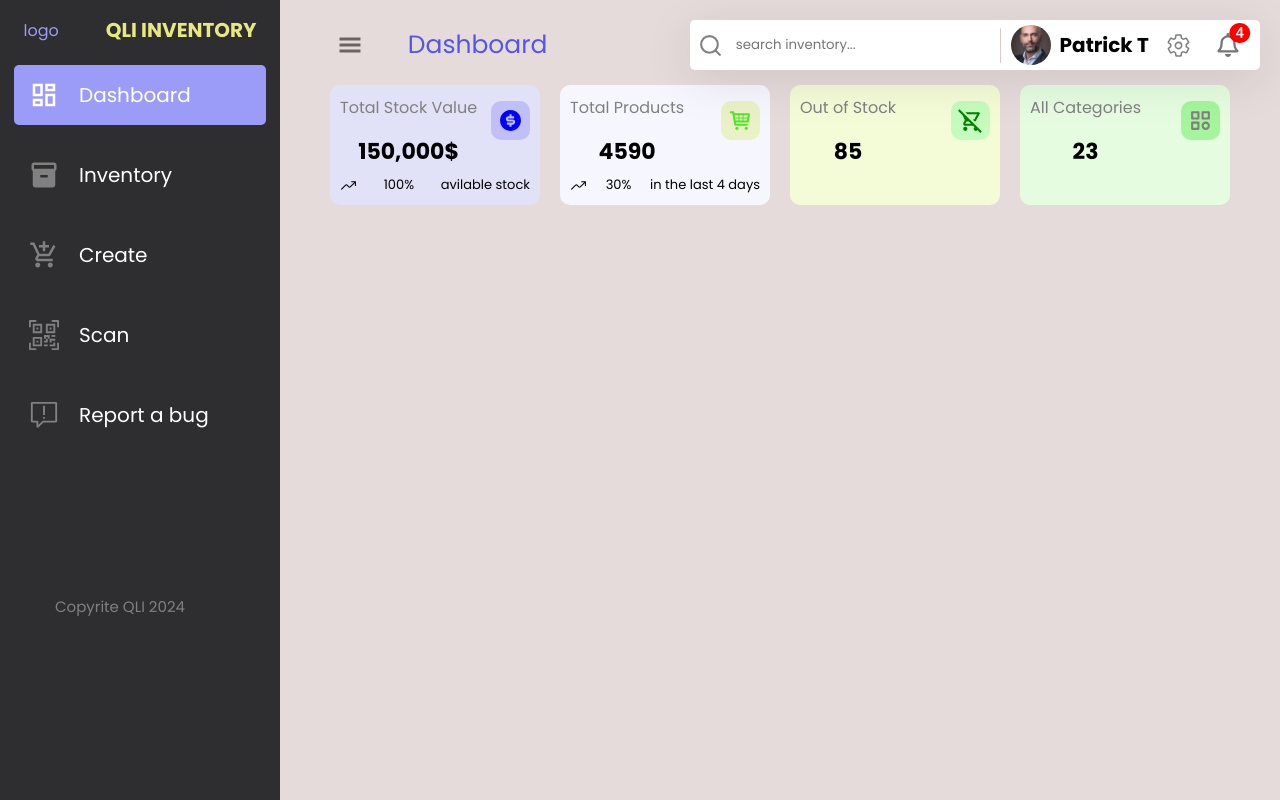
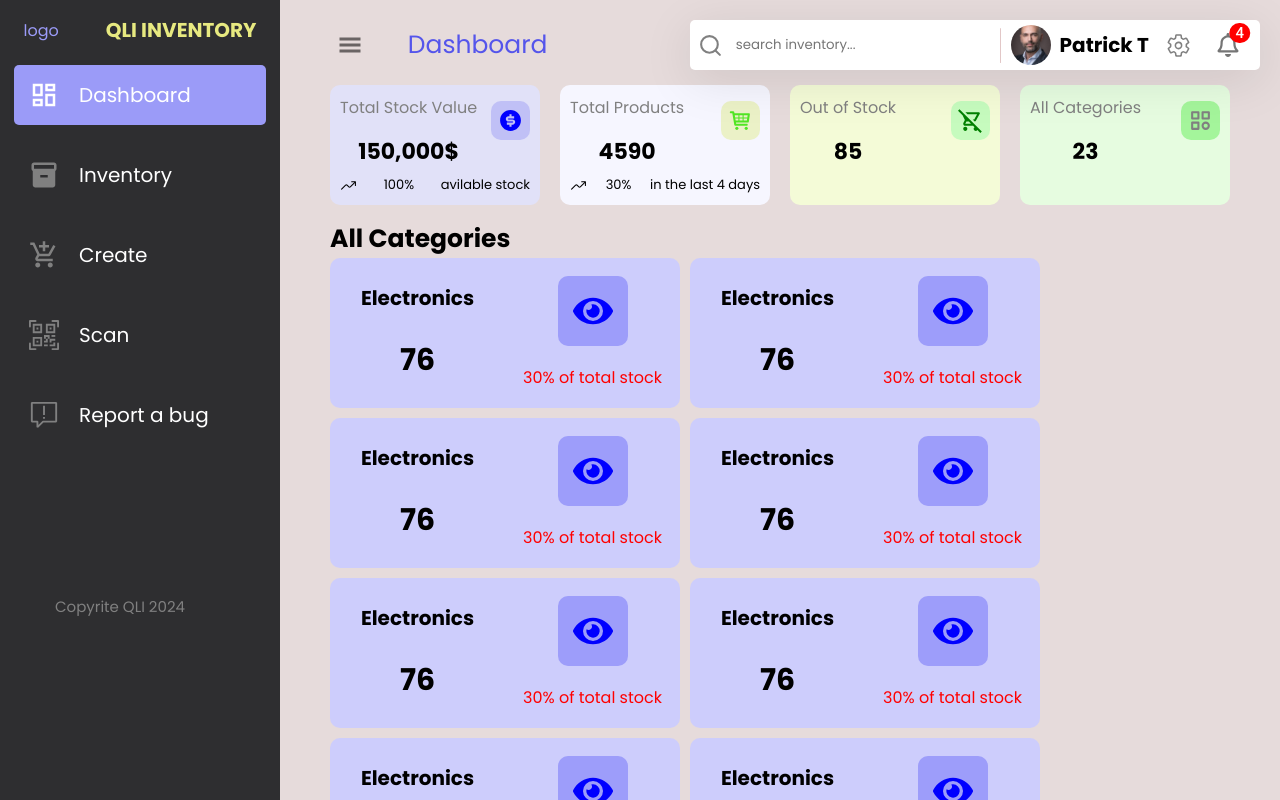
Before and after one commit to Patrick-250/A-tracker, a React (Vite) app: page / in a window 1280 px wide. Built offline with nearby package versions, Linux system fonts and the light colour scheme.

Commit message:
added come cards

```diff
--- /dev/null
+++ b/src/Componets/Category/Category.jsx
@@ -0,0 +1,43 @@
+import React from "react";
+import "./Category.scss";
+import { FaEye } from "react-icons/fa";
+const Category = () => {
+  return (
+    <div className="cat">
+      <span className="h">All Categories</span>
+      <div className="card-c">
+        <CatCard />
+        <CatCard />
+        <CatCard />
+        <CatCard />
+        <CatCard />
+        <CatCard />
+        <CatCard />
+        <CatCard />
+        <CatCard />
+        <CatCard />
+      </div>
+    </div>
+  );
+};
+
+const CatCard = () => {
+  return (
+    <div className="CatCard">
+      <div className="left">
+        <span className="t">Electronics</span>
+        <span className="s">76</span>
+      </div>
+      <div className="right">
+        <div className="eye">
+          <FaEye size={40} className="d" />
+        </div>
+        <div className="pc">
+          <span className="c">30% of total stock</span>
+        </div>
+      </div>
+    </div>
+  );
+};
+
+export default Category;
--- /dev/null
+++ b/src/Componets/Category/Category.scss
@@ -0,0 +1,73 @@
+.cat {
+  width: 100%;
+  display: flex;
+  align-items: center;
+  flex-direction: column;
+  justify-content: space-around;
+  .h {
+    align-self: flex-start;
+    font-size: 25px;
+    font-weight: bold;
+  }
+}
+.CatCard {
+  display: flex;
+  align-items: center;
+  justify-content: space-around;
+  background-color: rgb(205, 205, 252);
+  width: 350px;
+  height: 150px;
+  border-radius: 10px;
+  align-self: center;
+  .left {
+    flex: 1;
+    height: 100%;
+    display: flex;
+    flex-direction: column;
+    align-items: center;
+    justify-content: space-evenly;
+    .t {
+      font-size: 20px;
+      font-weight: bold;
+    }
+    .s {
+      font-size: 30px;
+      font-weight: bold;
+    }
+  }
+
+  .right {
+    flex: 1;
+    height: 100%;
+    display: flex;
+    flex-direction: column;
+    align-items: center;
+    justify-content: space-evenly;
+    flex: 1;
+    .c {
+      color: red;
+    }
+    .eye {
+      background-color: rgb(157, 157, 250);
+      width: 70px;
+      height: 70px;
+      display: flex;
+      align-items: center;
+      justify-content: center;
+      border-radius: 10px;
+      cursor: pointer;
+      .d {
+        color: blue;
+      }
+    }
+  }
+}
+.card-c {
+  display: flex;
+  flex-wrap: wrap;
+  width: 100%;
+  align-items: center;
+  //   height: 500px;
+  gap: 10px;
+  margin: 0 auto;
+}
--- a/src/Componets/Sidebar/Sidebar.scss
+++ b/src/Componets/Sidebar/Sidebar.scss
@@ -3,8 +3,7 @@
   width: 280px;
   transition: all 0.3s ease;
   background-color: rgb(46, 46, 48);
-  // position: fixed;
-  // top: 0;
+
   .logo {
     display: flex;
     align-items: center;
--- a/src/Pages/Dashboard/Dashboard.jsx
+++ b/src/Pages/Dashboard/Dashboard.jsx
@@ -1,10 +1,12 @@
 import React from "react";
 import Card from "../../Componets/Card/Card";
+import Category from "../../Componets/Category/Category";
 import "./Dashboard.scss";
 const Dashboard = () => {
   return (
     <div className="dashboard">
       <Card />
+      <Category />
     </div>
   );
 };
--- a/src/Pages/Dashboard/Dashboard.scss
+++ b/src/Pages/Dashboard/Dashboard.scss
@@ -1,4 +1,6 @@
 .dashboard {
   height: 100vh;
   padding: 70px 50px 0 50px;
+  z-index: 100;
+  overflow-y: scroll;
 }
```
